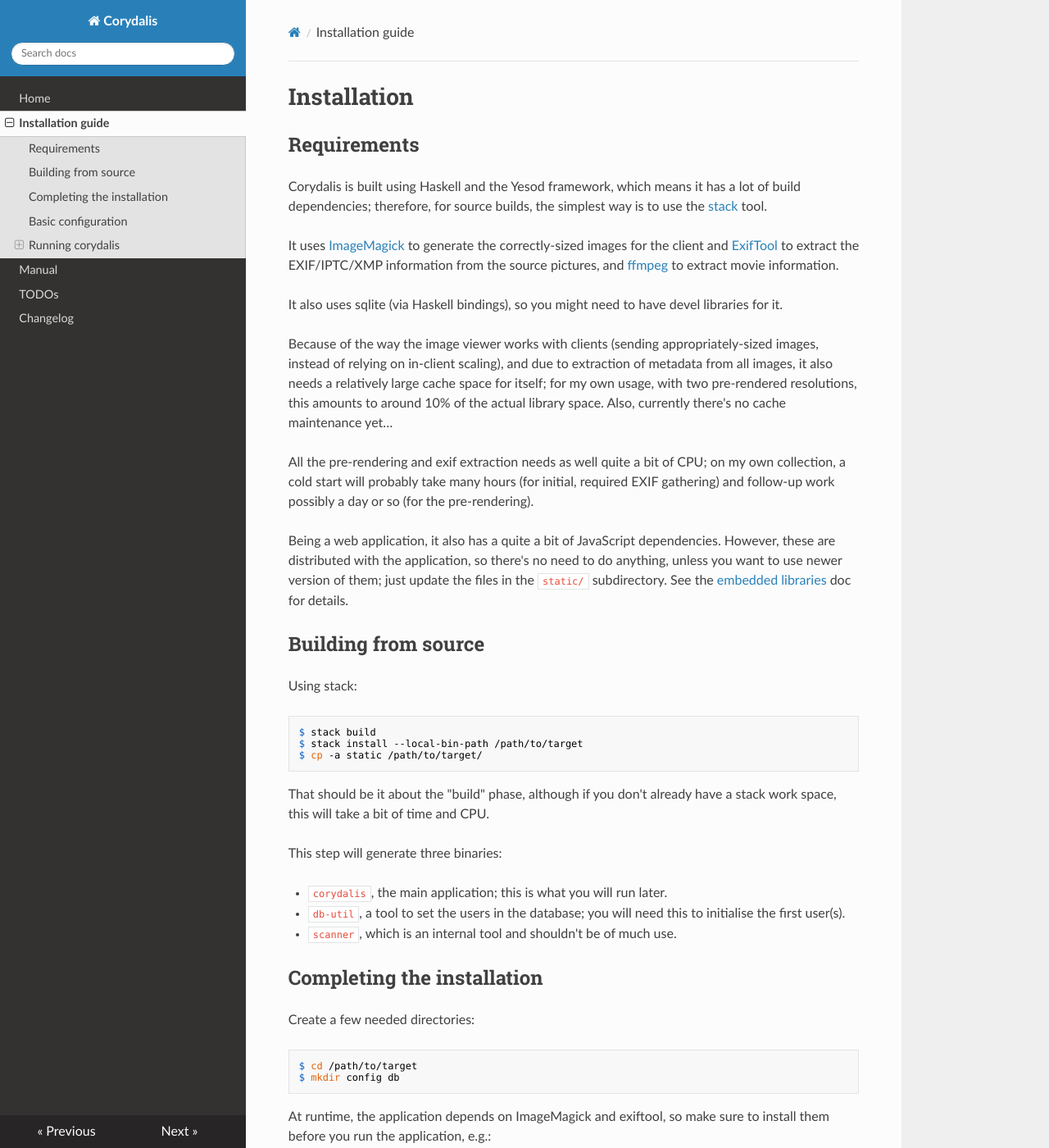
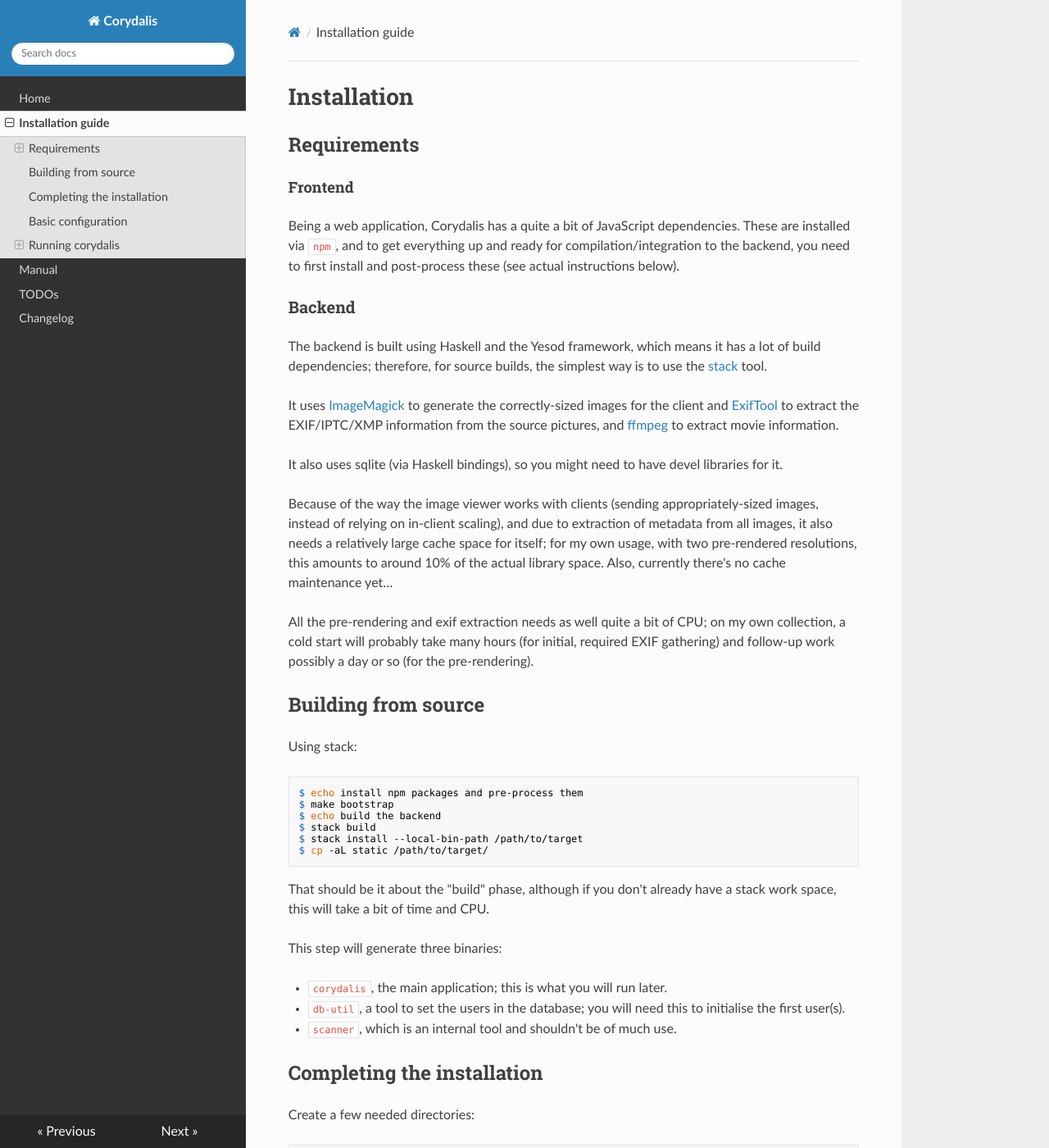
Before and after one commit to iustin/corydalis, an MkDocs documentation site: the page built from docs/install.md, in a window 1280 px wide and 1400 px high. Shown: the whole window at 82% size. Built offline with MkDocs 1.6.1, drawn with Linux system fonts in a browser that asks for light colours; nearby versions of some CDN libraries.

Commit message:
Update documentation for the embedded libraries change
Yay. Now github shows proper language split (HS ~91%, TS ~5%, etc.).

```diff
--- a/docs/install.md
+++ b/docs/install.md
@@ -2,9 +2,18 @@
 
 ## Requirements
 
-Corydalis is built using Haskell and the Yesod framework, which means
-it has a lot of build dependencies; therefore, for source builds, the
-simplest way is to use the
+#### Frontend
+
+Being a web application, Corydalis has a quite a bit of JavaScript
+dependencies. These are installed via `npm`, and to get everything up
+and ready for compilation/integration to the backend, you need to
+first install and post-process these (see actual instructions below).
+
+### Backend
+
+The backend is built using Haskell and the Yesod framework, which
+means it has a lot of build dependencies; therefore, for source
+builds, the simplest way is to use the
 [stack](https://docs.haskellstack.org/en/stable/README/) tool.
 
 It uses [ImageMagick](https://www.imagemagick.org/) to generate the
@@ -28,19 +37,17 @@ CPU; on my own collection, a cold start will probably take many hours
 (for initial, required EXIF gathering) and follow-up work possibly a
 day or so (for the pre-rendering).
 
-Being a web application, it also has a quite a bit of JavaScript
-dependencies. However, these are distributed with the application, so
-there's no need to do anything, unless you want to use newer version
-of them; just update the files in the `static/` subdirectory. See the
-[embedded libraries](embeddedlibs.md) doc for details.
 
 ## Building from source
 
 Using stack:
 
+    $ echo install npm packages and pre-process them
+    $ make bootstrap
+    $ echo build the backend
     $ stack build
     $ stack install --local-bin-path /path/to/target
-    $ cp -a static /path/to/target/
+    $ cp -aL static /path/to/target/
 
 
 That should be it about the "build" phase, although if you don't
```
Also changed, not shown: CHANGELOG.md (+5 -0 lines), EmbeddedLibs.md (deleted, +0 -26 lines), README.md (+5 -5 lines), docs/embeddedlibs.md (deleted, +0 -1 lines).
